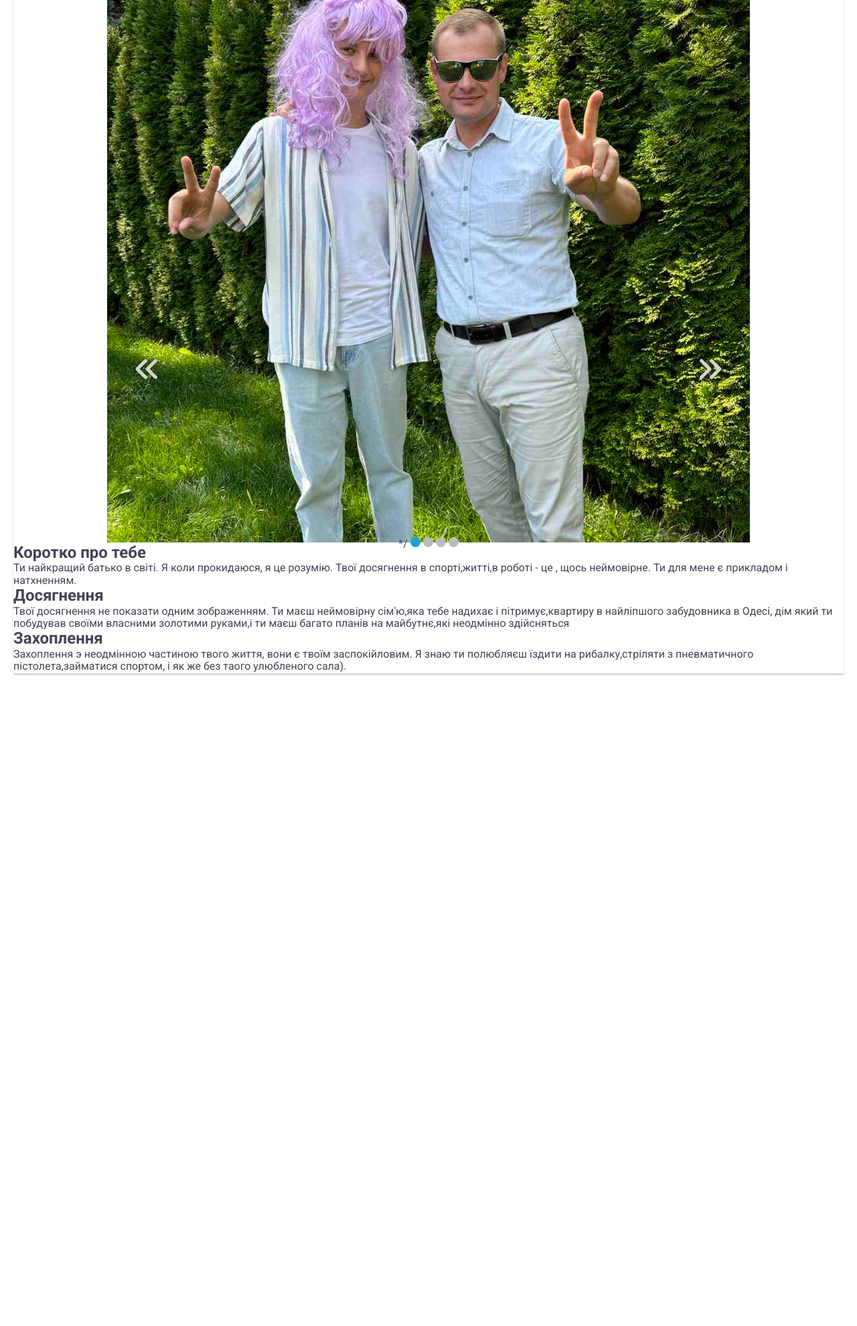
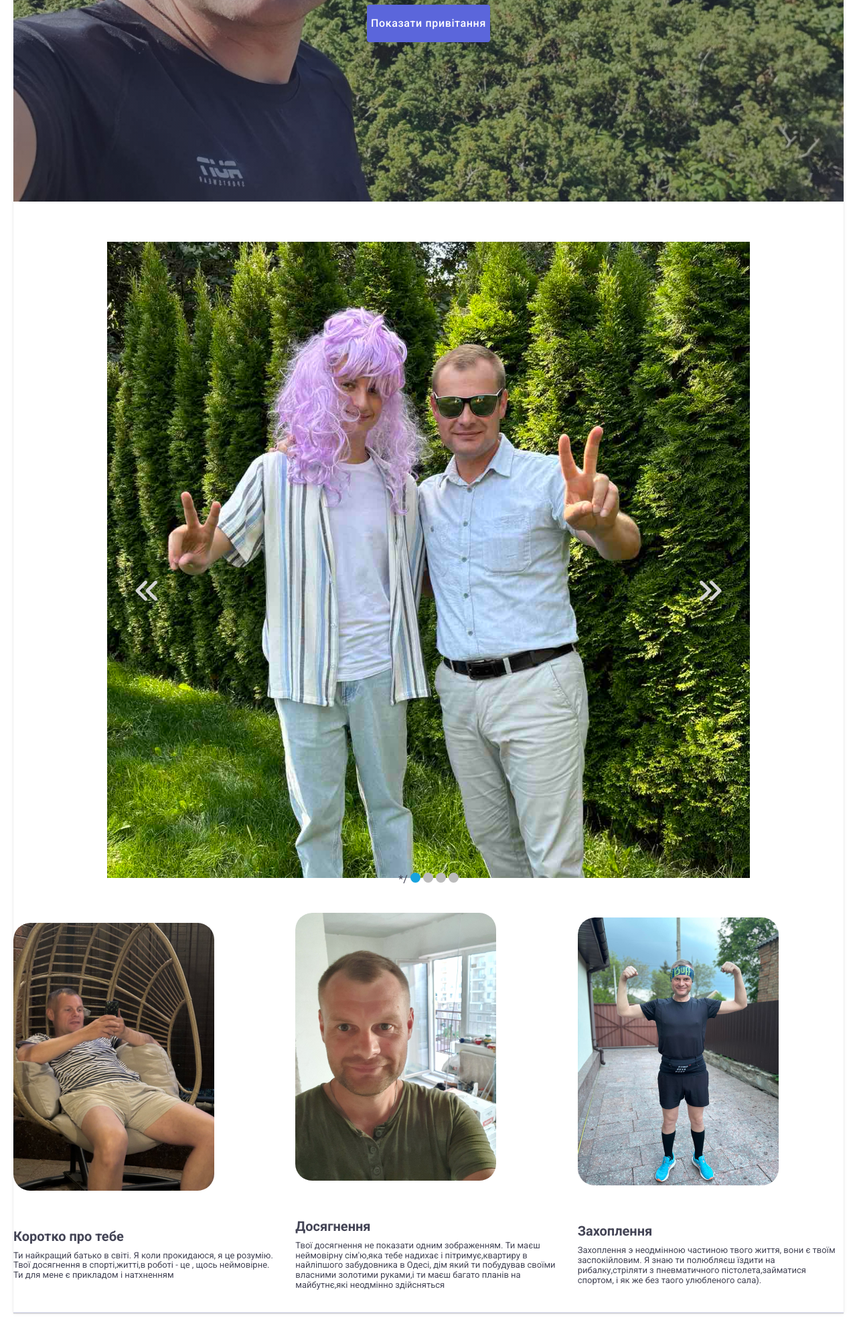
Before and after one commit to Maf1ck/present-for-dad, a plain HTML site: page index.html in a window 1280 px wide. Shown: the part 550-2530 px from the top of the page at 67% size. Before the commit the page ends 1576 px from the top, so only its background shows below. Drawn offline with nearby package versions, Linux system fonts and the light colour scheme.

Commit message:
finish main start gallary

```diff
--- /dev/null
+++ b/css/gallary.css
@@ -0,0 +1,143 @@
+h1, h2, h3, h4, h5, h6, p {
+    margin: 0;
+}
+ul {
+    list-style: none;
+    padding-left: 0;
+    margin: 0;
+}
+
+a {
+    text-decoration: none;
+}
+li {
+    list-style-type: none;
+  }
+body{
+    font-family: 'Roboto', sans-serif;
+    color:  #434455;
+    background-color:#FFFFFF;
+
+}
+footer{
+    background-color: #2e2f42;
+}
+img{
+    display: block;
+}
+:root {
+    --footer-color:#FFFFFF;
+    --text-color: #F4F4FD;
+    --button-bg-color: #4d5ae5;
+}
+.container{
+    width: 1158px;
+    padding: 0 15px;
+    margin: 0 auto;
+}
+.hero{
+    border-bottom: 1px solid #e7e9fc;
+    box-shadow: 0px 2px 1px rgba(46, 47, 66, 0.08), 0px 1px 1px rgba(46, 47, 66, 0.16), 0px 1px 6px rgba(46, 47, 66, 0.08);
+}
+.header-div{
+    display: flex;
+    width: 1158px;
+    margin: 0 auto;
+    padding: 0 15px 0 15px;
+    align-items: center;
+}
+.header-nav{
+    display: flex;
+    align-items: center;
+    margin-right: auto;
+}
+.adress-one{
+    font-style: normal;
+}
+.logo-first-letters {
+    padding-top: 24px;
+    padding-bottom: 24px;
+    font-family: "Raleway",sans-serif;
+    font-weight: 700;
+    font-size: 18px;
+    line-height: 117%;
+    letter-spacing: 0.03em;
+    text-transform: uppercase;
+    color: #4d5ae5;
+    margin-right: 76px;
+}
+.logo-first-letters:hover{
+    color: #404bbf;
+}
+.ul-header{
+    display: flex;
+    gap: 40px;
+    margin: 0;
+    padding-left: 0;
+
+}
+.li-header{
+
+}
+.ul-adress{
+    padding-left: 0;
+    margin: 0;
+    display: flex;
+    gap: 40px;
+}
+.second-logo-letters {
+    color: #2e2f42;
+}
+.adress-start{
+    transition: color 250ms cubic-bezier(0.4, 0, 0.2, 1);
+    font-size: 16px;
+    line-height: 1.5;
+    letter-spacing: 0.02em;
+    color: #434455;
+}
+.adress-start:hover{
+    font-size: 16px;
+    line-height: 1.5;
+    letter-spacing: 0.02em;
+    color: #404bbf;
+}
+.adress-start:focus{
+    font-size: 16px;
+    line-height: 1.5;
+    letter-spacing: 0.02em;
+    color: #404bbf;
+}
+.home-text {
+    margin: 0;
+    padding: 0;
+    padding-top: 24px;
+    padding-bottom: 24px;
+    font-family: var(--font-family);
+    font-weight: 500;
+    font-size: 16px;
+    line-height: 1.5;
+    letter-spacing: 0.02em;
+    color: #2e2f42;
+    transition: color 250ms cubic-bezier(0.4, 0, 0.2, 1);
+}
+.home-text:hover{
+    color: #404bbf;
+}
+.home-text:focus{
+    color: #404bbf;
+}
+.home-text.current{
+    position: relative;
+    color: #404bbf;
+
+}
+.home-text.current::after{
+    content: '';
+    width: 100%;
+    height: 4px;
+    border-radius: 2px;
+    position: absolute;
+    left: 0;
+    bottom: -1px;
+    background-color: #404BBF;
+}
--- a/css/style.css
+++ b/css/style.css
@@ -40,11 +40,12 @@ body {
 	height: 40px;
 	width: 40px;
 }
-.color_for1 {
+.arrows {
+    position: relative;
+    bottom:170px;
     color: black;
 }
-.color_for2 {
-}
+
 /*настройка переключения и положения для левой стрелки*/
 #switch1:checked ~ .arrows label:nth-child(4),
 #switch2:checked ~ .arrows label:nth-child(1),
@@ -299,14 +300,14 @@ img{
     letter-spacing: 0.02em;
     color: #404bbf;
 }
-.section-one{
-    background-image:linear-gradient(rgba(46, 47, 66, 0.7), rgba(46, 47, 66, 0.7)), url(../images/people-office1.jpg);
-    background-color: #2e2f42;
-    padding:  188px 0 188px;
+.section-one {
+    background-image: linear-gradient(rgba(72, 74, 109, 0.347), rgba(72, 74, 109, 0.347)), url(../images/bg_section-one.jpg);
+    background-color: #595a8b;
+    padding: 188px 0;
     background-position: center;
     background-repeat: no-repeat;
     max-width: 1440px;
-    margin: 50px auto 72px;
+    margin: 0 auto 50px;
     background-size: cover;
 }
 .visually-hidden {
@@ -322,6 +323,7 @@ img{
     overflow: hidden;
   }
 .title-h {
+    color: white;
     margin-left: auto;
     margin-right: auto;
     max-width: 496px;
@@ -331,6 +333,8 @@ img{
     letter-spacing: 0.02em;
 }
 .title-button {
+    margin-top: 25px;
+    margin-bottom: 50px;
     margin-left: auto;
     margin-right: auto;
     display: block;
@@ -366,3 +370,48 @@ img{
 .header-div {
     margin-bottom: 75px;
 }
+.img-sectione-three{
+    width: 300px;
+    height: 400px;
+    border-radius: 25px;
+}
+.h2-section-three {
+    font-weight: bold;
+    font-size: 20px;
+}
+.p-section-three {
+    margin-top: 10px;
+    font-size: 13px;
+}
+.ul-section-three {
+    align-items: center;
+    justify-content: center;
+    padding-left: 0;
+     margin: 0;
+    display: flex;
+    gap: 24px;
+}
+.li-section-three {
+    border-radius: 25px;
+    width: 400px;
+    background-color: #FFFFFF;
+    display: inline-block; /* Строчно-блочный элемент */
+    overflow: hidden;
+}
+.li-section-three img {
+    border-radius: 25px;
+    transition: 1s; /* Время эффекта */
+    display: block; /* Убираем небольшой отступ снизу */
+}
+.li-section-three img:hover {
+    border-radius: 25px;
+    border-radius: 25px;
+    transform: scale(1.2); /* Увеличиваем масштаб */
+   }
+.div-for-text {
+    padding: 32px 0;
+    margin-top: 25px;
+}
+.about-dad{
+    margin-top: 50px;
+}
--- a/index.html
+++ b/index.html
@@ -22,7 +22,7 @@
                         <a href="./index.html" class="home-text current">Головна</a>
                     </li>
                     <li class="li-header">
-                        <a href="" class="home-text">Галерея</a>
+                        <a href="./gallary.html" class="home-text">Галерея</a>
                     </li>
                     <li class="li-header">
                         <a href="" class="home-text">Привітання</a>
@@ -38,7 +38,7 @@
             </address>
         </div>
     <main>
-        <section class="sectione-one">
+        <section class="section-one">
             <div class="div-section-one container">
                 <h1 class="title-h">Тату вітаю тебе з Днем народження!</h1>
                 <button type="button" class="title-button">Показати привітання</button>
@@ -82,21 +82,27 @@
         </section>
         <section class="about-dad">
             <div class="div-about">
-                <ul>
-                    <li>
-                        <img src="" alt="">
-                        <h2>Коротко про тебе</h2>
-                        <p>Ти найкращий батько в світі. Я коли прокидаюся, я це розумію. Твої досягнення в спорті,житті,в роботі - це , щось неймовірне. Ти для мене є прикладом і натхненням. <p>
+                <ul class="ul-section-three">
+                    <li class="li-section-three">
+                        <img src="./images/about_you.jpg" alt="about" class="img-sectione-three">
+                        <div class="div-for-text">
+                            <h2 class="h2-section-three">Коротко про тебе</h2>
+                            <p class="p-section-three">Ти найкращий батько в світі. Я коли прокидаюся, я це розумію. Твої досягнення в спорті,житті,в роботі - це , щось неймовірне. Ти для мене є прикладом і натхненням</p>
+                        </div>
                     </li>
-                    <li>
-                        <img src="" alt="">
-                        <h2>Досягнення</h2>
-                        <p>Твої досягнення не показати одним зображенням. Ти маєш неймовірну сім'ю,яка тебе надихає і пітримує,квартиру в найліпшого забудовника в Одесі, дім який ти побудував своїми власними золотими руками,і ти маєш багато планів на майбутнє,які неодмінно здійсняться</p>
+                    <li class="li-section-three">
+                        <img src="./images/odessa-sectione-three.jpg" alt="" class="img-sectione-three">
+                        <div  class="div-for-text">
+                            <h2 class="h2-section-three">Досягнення</h2>
+                            <p class="p-section-three">Твої досягнення не показати одним зображенням. Ти маєш неймовірну сім'ю,яка тебе надихає і пітримує,квартиру в найліпшого забудовника в Одесі, дім який ти побудував своїми власними золотими руками,і ти маєш багато планів на майбутнє,які неодмінно здійсняться</p>
+                        </div>
                     </li>
-                    <li>
-                        <img src="" alt="">
-                        <h2>Захоплення</h2>
-                        <p>Захоплення э неодмінною частиною твого життя, вони є твоїм заспокійловим. Я знаю ти полюбляєш їздити на рибалку,стріляти з пневматичного пістолета,займатися спортом, і як же без таого улюбленого сала).</p>
+                    <li class="li-section-three">
+                        <img src="./images/running-sectione-three.jpg" alt="" class="img-sectione-three">
+                        <div  class="div-for-text">
+                            <h2 class="h2-section-three">Захоплення</h2>
+                            <p class="p-section-three">Захоплення э неодмінною частиною твого життя, вони є твоїм заспокійловим. Я знаю ти полюбляєш їздити на рибалку,стріляти з пневматичного пістолета,займатися спортом, і як же без таого улюбленого сала).</p>
+                        </div>
                     </li>
                 </ul>
             </div>
```
Also changed, not shown: gallary.html (added, +45 -0 lines), images/about_you.jpg (added), images/bg_section-one.jpg (added), images/odessa-sectione-three.jpg (added), images/running-sectione-three.jpg (added).
